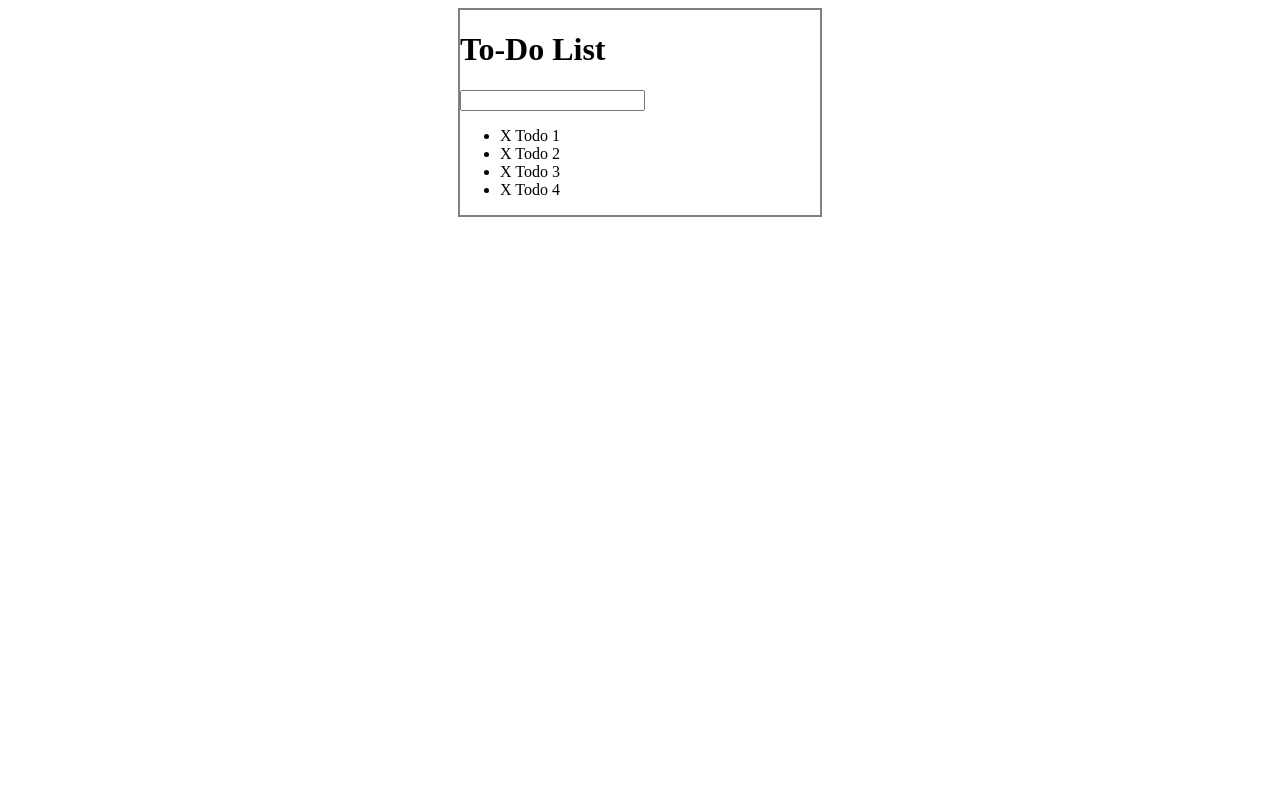
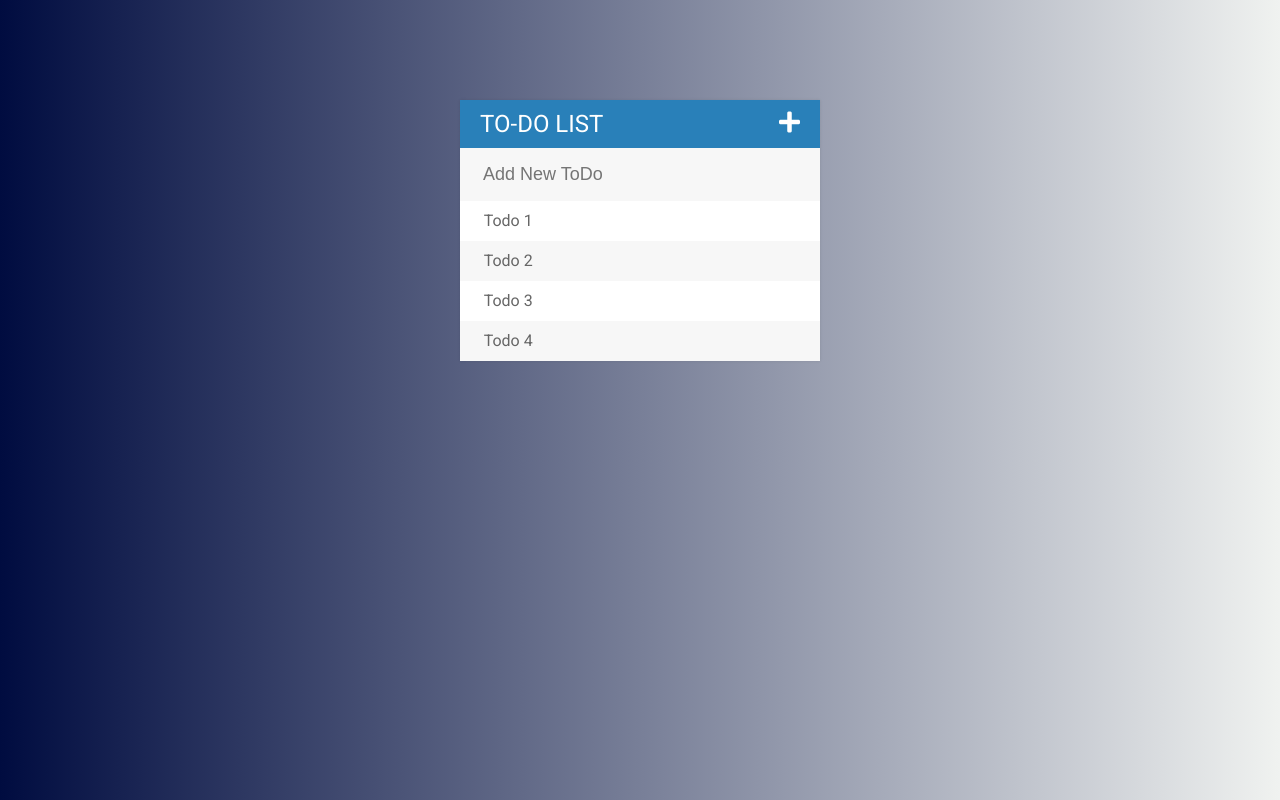
Before and after one commit to evertonlperes/webtodolist, a plain HTML site: page index.html in a window 1280 px wide. Drawn offline with Linux system fonts and the light colour scheme.

Commit message:
Styling things

```diff
--- a/assets/css/todos.css
+++ b/assets/css/todos.css
@@ -1,7 +1,79 @@
+body {
+    font-family: Roboto;
+    background: #F0F2F0;  /* fallback for old browsers */
+    background: -webkit-linear-gradient(to right, #000C40, #F0F2F0);  /* Chrome 10-25, Safari 5.1-6 */
+    background: linear-gradient(to right, #000C40, #F0F2F0); /* W3C, IE 10+/ Edge, Firefox 16+, Chrome 26+, Opera 12+, Safari 7+ */
+}
+
+h1 {
+    background: #2980b9;
+    color: white;
+    margin: 0;
+    padding: 10px 20px;
+    text-transform: uppercase;
+    font-size: 24px;
+    font-weight: normal;
+}
+
+ul {
+    list-style: none;
+    margin: 0;
+    padding: 0;
+}
+
+li {
+    background: #ffffff;
+    height: 40px;
+    line-height: 40px;
+    color: #666;
+}
+
+li:nth-child(2n) {
+    background: #f7f7f7;
+}
+
+li:hover span {
+    width: 40px;
+    opacity: 1.0;
+}
+
+.fa-plus {
+    float: right;
+}
+
+input {
+    color: #2980b9;;
+    font-size: 18px;
+    background-color: #f7f7f7;
+    width: 100%;
+    padding: 13px 13px 13px 20px;
+    box-sizing: border-box;
+    border: 3px solid rgba(0, 0, 0, 0);
+}
+
+input:focus {
+    background:#fff;
+    border: 3px solid #2980b9;
+    outline: none;
+}
+
+span {
+    background: #e74c3c;
+    height: 40px;
+    margin-right: 20px;
+    text-align: center;
+    color: #ffffff;
+    width: 0;
+    display: inline-block;
+    transition:  0.2s;
+    opacity: 0;
+}
+
 #container {
     width: 360px;
-    margin: 0 auto;
-    border: 2px solid gray;
+    margin: 100px auto;
+    background: #f7f7f7;
+    box-shadow: 0 0 3px rgba(0, 0, 0, 0.1);
 }
 
 .complete {
--- a/assets/js/todos.js
+++ b/assets/js/todos.js
@@ -32,6 +32,11 @@ $("input[type='text']").keypress(function (event) {
     if (event.which === 13) {
         var todoText = $(this).val();
         $(this).val("");
-        $("ul").append("<li><span>X</span> " + todoText + "</li>");
+        $("ul").append("<li><span><i class='fa fa-trash'></i></span> " + todoText + "</li>");
     }
 });
+
+//Toggle + signal
+$(".fa-plus").click(function(){
+    $("input[type='text']").fadeToggle();
+});
--- a/index.html
+++ b/index.html
@@ -5,18 +5,21 @@
     <meta name="viewport" content="width=device-width, initial-scale=1.0">
     <title>ToDo List</title>
     <link rel="stylesheet" type="text/css" href="assets/css/todos.css">
+    <link rel="stylesheet" href="https://fonts.googleapis.com/css2?family=Roboto:ital,wght@0,400;0,500;1,300&display=swap">
+    <link rel="stylesheet" href="https://cdnjs.cloudflare.com/ajax/libs/font-awesome/5.13.0/css/all.min.css">
+    <link rel="stylesheet" href="https://cdnjs.cloudflare.com/ajax/libs/font-awesome/5.13.0/js/all.min.js">
     <script type="text/javascript" src="assets/js/lib/jquery-3.5.1.min.js"></script>
 </head>
 <body>
 
 <div id="container">
-    <h1>To-Do List</h1>
-    <input type="text">
+    <h1>To-Do List <i class="fa fa-plus"></i></h1>
+    <input type="text" placeholder="Add New ToDo">
     <ul>
-        <li><span>X</span> Todo 1</li>
-        <li><span>X</span> Todo 2</li>
-        <li><span>X</span> Todo 3</li>
-        <li><span>X</span> Todo 4</li>
+        <li><span><i class="fa fa-trash"></i></span> Todo 1</li>
+        <li><span><i class="fa fa-trash"></i></span> Todo 2</li>
+        <li><span><i class="fa fa-trash"></i></span> Todo 3</li>
+        <li><span><i class="fa fa-trash"></i></span> Todo 4</li>
     </ul>
 
 </div>
```
